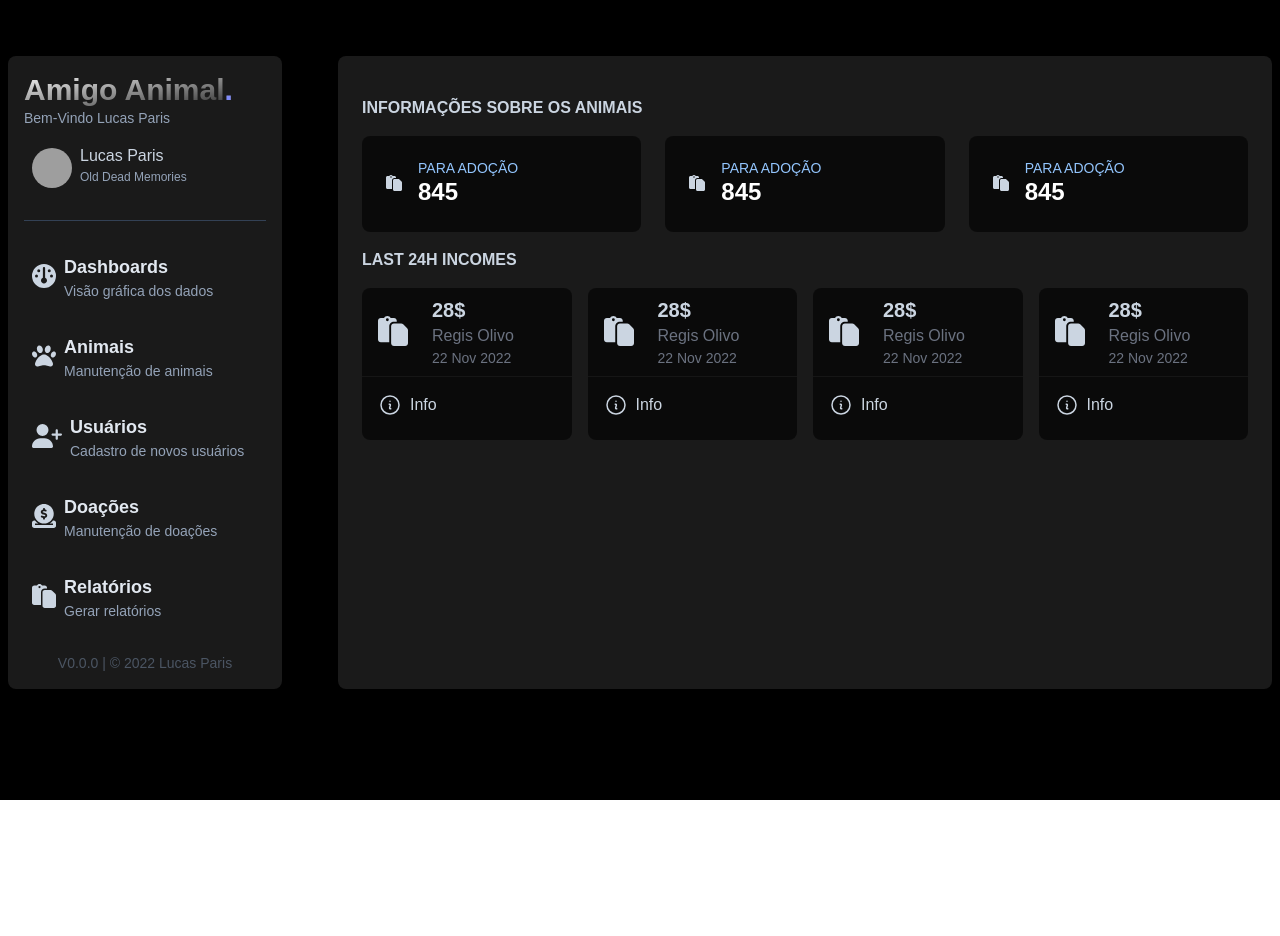
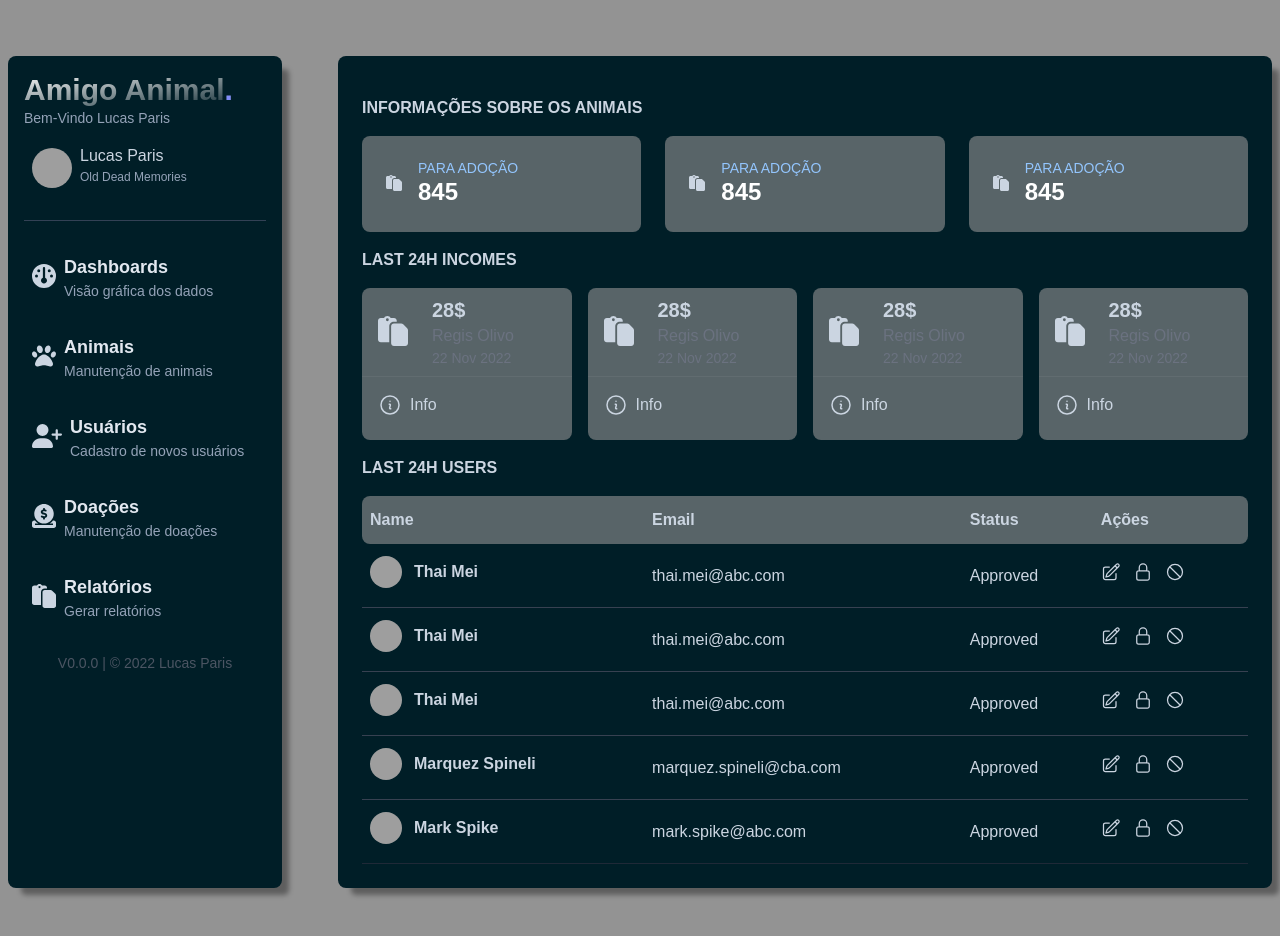
Before and after one commit to lucashparis/animal-friend, a React (Create React App) app in the folder frontend/: page / in a window 1280 px wide. Shown: the top 936 px of the page. Before the commit the page ends 800 px from the top, so only its background shows below. Built offline with nearby package versions, Linux system fonts and the light colour scheme; grey boxes are pictures that could not be loaded; a web font is replaced by a local one.

Commit message:
feat: Customize template color

```diff
--- a/frontend/src/components/itemMenu/ItemMenu.jsx
+++ b/frontend/src/components/itemMenu/ItemMenu.jsx
@@ -2,7 +2,7 @@ import '../../pages/Home/index.css';
 
 function ItemMenu(props) {
     return (
-        <div href="#" class="hover:bg-white/10 transition duration-150 ease-linear rounded-lg py-3 px-2 group">
+        <div href="#" class="hover:bg-my-black transition duration-150 ease-linear rounded-lg py-3 px-2 group">
             <div class="flex flex-col space-y-2 md:flex-row md:space-y-0 space-x-2 items-center">
                 <div class="text-2xl">
                     {props.icon}
--- a/frontend/src/components/miniDashboard/MiniDashboard.jsx
+++ b/frontend/src/components/miniDashboard/MiniDashboard.jsx
@@ -2,7 +2,7 @@ import '../../pages/Home/index.css';
 
 function MiniDashboard(props) {
     return (
-        <div class="bg-black/60 p-6 rounded-lg">
+        <div class="bg-my-gray/60 p-6 rounded-lg">
             <div class="flex flex-row space-x-4 items-center">
                 <div id="stats-1">
                     {props.icon}
--- a/frontend/src/components/miniDashboardInfo/MiniDashboardInfo.jsx
+++ b/frontend/src/components/miniDashboardInfo/MiniDashboardInfo.jsx
@@ -2,7 +2,7 @@ import '../../pages/Home/index.css';
 
 function MiniDashboardInfo(props) {
     return (
-        <div class="bg-black/60 to-white/5 rounded-lg">
+        <div class="bg-my-gray/60 to-white/5 rounded-lg">
             <div class="flex flex-row items-center">
                 <div class="text-3xl p-4">{props.icon}</div>
                 <div class="p-2">
--- a/frontend/src/components/sidebar/Sidebar.jsx
+++ b/frontend/src/components/sidebar/Sidebar.jsx
@@ -7,10 +7,10 @@ import Version from '../version/Version';
 
 function Sidebar(props) {
     return (
-        <div id="menu" class="bg-white/10 col-span-3 rounded-lg p-4">
+        <div id="menu" class="bg-my-black col-span-3 rounded-lg p-4 shadow-[10px_10px_5px_-3px_rgba(0,0,0,0.36)]">
             <h1 class="font-bold text-lg lg:text-3xl bg-gradient-to-br from-white via-white/50 to-transparent bg-clip-text text-transparent">Amigo Animal<span class="text-indigo-400">.</span></h1>
             <p class="text-slate-400 text-sm mb-2">Bem-Vindo Lucas Paris</p>
-            <div href="#" class="flex flex-col space-y-2 md:space-y-0 md:flex-row mb-5 items-center md:space-x-2 hover:bg-white/10 group transition duration-150 ease-linear rounded-lg group w-full py-3 px-2">
+            <div href="#" class="flex flex-col space-y-2 md:space-y-0 md:flex-row mb-5 items-center md:space-x-2 hover:bg-my-black group transition duration-150 ease-linear rounded-lg group w-full py-3 px-2">
                 <div>
                     <img class="rounded-full w-10 h-10 relative object-cover" src="https://img.freepik.com/free-photo/no-problem-concept-bearded-man-makes-okay-gesture-has-everything-control-all-fine-gesture-wears-spectacles-jumper-poses-against-pink-wall-says-i-got-this-guarantees-something_273609-42817.jpg?w=1800&t=st=1669749937~exp=1669750537~hmac=4c5ab249387d44d91df18065e1e33956daab805bee4638c7fdbf83c73d62f125" alt="" />
                 </div>
--- a/frontend/src/pages/Animal/Animal.jsx
+++ b/frontend/src/pages/Animal/Animal.jsx
@@ -3,10 +3,10 @@ import '../../pages/Home/index.css';
 
 function Animal(props) {
     return (
-        <div class="antialiased bg-black w-full min-h-screen text-slate-300 relative py-4">
+        <div class="antialiased bg-my-gray w-full min-h-screen text-slate-300 relative py-4">
             <div class="grid grid-cols-12 mx-auto gap-2 sm:gap-4 md:gap-6 lg:gap-10 xl:gap-14 max-w-7xl my-10 px-2">
                 <Sidebar />
-                <div id="content" class="bg-white/10 col-span-9 rounded-lg p-6">
+                <div id="content" class="bg-my-black col-span-9 rounded-lg p-6">
                     <div id="24h">
                         <h1 class="font-bold py-4 uppercase">Animal</h1>
                     </div>
--- a/frontend/src/pages/Donation/Donation.jsx
+++ b/frontend/src/pages/Donation/Donation.jsx
@@ -3,10 +3,10 @@ import '../../pages/Home/index.css';
 
 function Donation(props) {
     return (
-        <div class="antialiased bg-black w-full min-h-screen text-slate-300 relative py-4">
+        <div class="antialiased bg-my-gray w-full min-h-screen text-slate-300 relative py-4">
             <div class="grid grid-cols-12 mx-auto gap-2 sm:gap-4 md:gap-6 lg:gap-10 xl:gap-14 max-w-7xl my-10 px-2">
                 <Sidebar />
-                <div id="content" class="bg-white/10 col-span-9 rounded-lg p-6">
+                <div id="content" class="bg-my-black col-span-9 rounded-lg p-6">
                     <div id="24h">
                         <h1 class="font-bold py-4 uppercase">Doacao</h1>
                     </div>
--- a/frontend/src/pages/Home/Home.jsx
+++ b/frontend/src/pages/Home/Home.jsx
@@ -8,11 +8,11 @@ import Sidebar from '../../components/sidebar/Sidebar';
 
 function Home() {
     return (
-        <div class="antialiased bg-black w-full min-h-screen text-slate-300 relative py-4">
+        <div class="antialiased bg-my-gray w-full min-h-screen text-slate-300 relative py-4">
             <div class="grid grid-cols-12 mx-auto gap-2 sm:gap-4 md:gap-6 lg:gap-10 xl:gap-14 max-w-7xl my-10 px-2">
                 <Sidebar />
 
-                <div id="content" class="bg-white/10 col-span-9 rounded-lg p-6">
+                <div id="content" class="bg-my-black col-span-9 rounded-lg p-6 shadow-[10px_10px_5px_-3px_rgba(0,0,0,0.36)]">
                     <div id="24h">
                         <h1 class="font-bold py-4 uppercase">Informações sobre os animais</h1>
                         <div id="stats" class="grid gird-cols-1 md:grid-cols-2 lg:grid-cols-3 gap-6">
@@ -50,11 +50,11 @@ function Home() {
                             />
                         </div>
                     </div>
-                    {/* <div id="last-users">
+                    <div id="last-users">
                         <h1 class="font-bold py-4 uppercase">Last 24h users</h1>
                         <div class="overflow-x-scroll">
                             <table class="w-full whitespace-nowrap">
-                                <thead class="bg-black/60">
+                                <thead class="bg-my-gray/60">
                                     <th class="text-left py-3 px-2 rounded-l-lg">Name</th>
                                     <th class="text-left py-3 px-2">Email</th>
                                     <th class="text-left py-3 px-2">Status</th>
@@ -192,7 +192,7 @@ function Home() {
                                 </tr>
                             </table>
                         </div>
-                    </div> */}
+                    </div>
                 </div>
             </div>
         </div>
--- a/frontend/src/pages/Report/Report.jsx
+++ b/frontend/src/pages/Report/Report.jsx
@@ -3,10 +3,10 @@ import '../../pages/Home/index.css';
 
 function Report(props) {
     return (
-        <div class="antialiased bg-black w-full min-h-screen text-slate-300 relative py-4">
+        <div class="antialiased bg-my-gray w-full min-h-screen text-slate-300 relative py-4">
             <div class="grid grid-cols-12 mx-auto gap-2 sm:gap-4 md:gap-6 lg:gap-10 xl:gap-14 max-w-7xl my-10 px-2">
                 <Sidebar />
-                <div id="content" class="bg-white/10 col-span-9 rounded-lg p-6">
+                <div id="content" class="bg-my-black col-span-9 rounded-lg p-6">
                     <div id="24h">
                         <h1 class="font-bold py-4 uppercase">Relatorio</h1>
                     </div>
--- a/frontend/src/pages/User/User.jsx
+++ b/frontend/src/pages/User/User.jsx
@@ -4,10 +4,10 @@ import TableUI from '../../components/tableUI/TableUI';
 
 function User(props) {
     return (
-        <div class="antialiased bg-black w-full min-h-screen text-slate-300 relative py-4">
+        <div class="antialiased bg-my-gray w-full min-h-screen text-slate-300 relative py-4">
             <div class="grid grid-cols-12 mx-auto gap-2 sm:gap-4 md:gap-6 lg:gap-10 xl:gap-14 max-w-7xl my-10 px-2">
                 <Sidebar />
-                <div id="content" class="bg-white/10 col-span-9 rounded-lg p-6">
+                <div id="content" class="bg-my-black col-span-9 rounded-lg p-6">
                     <RegistrationHeader title={'Cadastro de usuário'} buttonName={'Cadastrar'} />
                     <TableUI />
                 </div>
--- a/frontend/tailwind.config.js
+++ b/frontend/tailwind.config.js
@@ -5,7 +5,12 @@ module.exports = {
   ],
   important: true,
   theme: {
-    extend: {},
+    extend: {
+      colors: {
+        'my-gray': '#939393',
+        'my-black': '#001E27',
+      },
+    },
   },
   plugins: [],
 }
```
